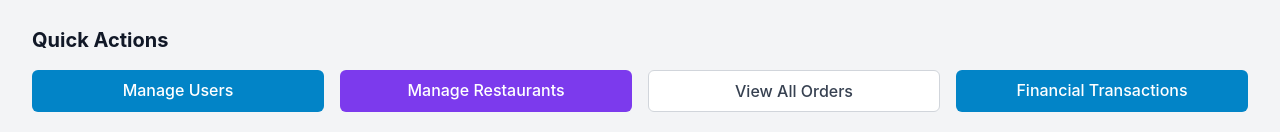
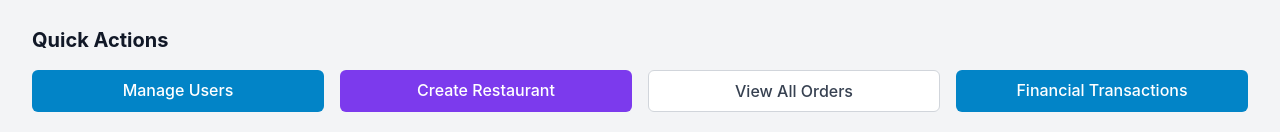
Before and after one commit to SLIIT-groupProjects/DS_project, a React (Vite) app in the folder client/: page /admin-dashboard in a window 1280 px wide. Shown: the part 668-800 px from the top of the page. Built offline with nearby package versions, Linux system fonts and the light colour scheme; no server answers; sample sign-in values are in the browser's storage.

Commit message:
fix error

```diff
--- a/client/src/App.jsx
+++ b/client/src/App.jsx
@@ -121,7 +121,7 @@ export default function App() {
           <Route
             path="/create-restaurant"
             element={
-              <ProtectedRoute isAllowed={isRestaurantOwner()}>
+              <ProtectedRoute isAllowed={isRestaurantOwner() || isAdmin()}>
                 <CreateRestaurantPage />
               </ProtectedRoute>
             }
--- a/client/src/pages/AdminDashboardPage.jsx
+++ b/client/src/pages/AdminDashboardPage.jsx
@@ -437,8 +437,8 @@ const AdminDashboardPage = () => {
           <Link to="/admin/users" className="btn btn-primary text-center">
             Manage Users
           </Link>
-          <Link to="/admin/restaurants" className="btn btn-secondary text-center">
-            Manage Restaurants
+          <Link to="/create-restaurant" className="btn btn-secondary text-center">
+            Create Restaurant
           </Link>
           <Link to="/admin/orders" className="btn btn-outline text-center">
             View All Orders
```
